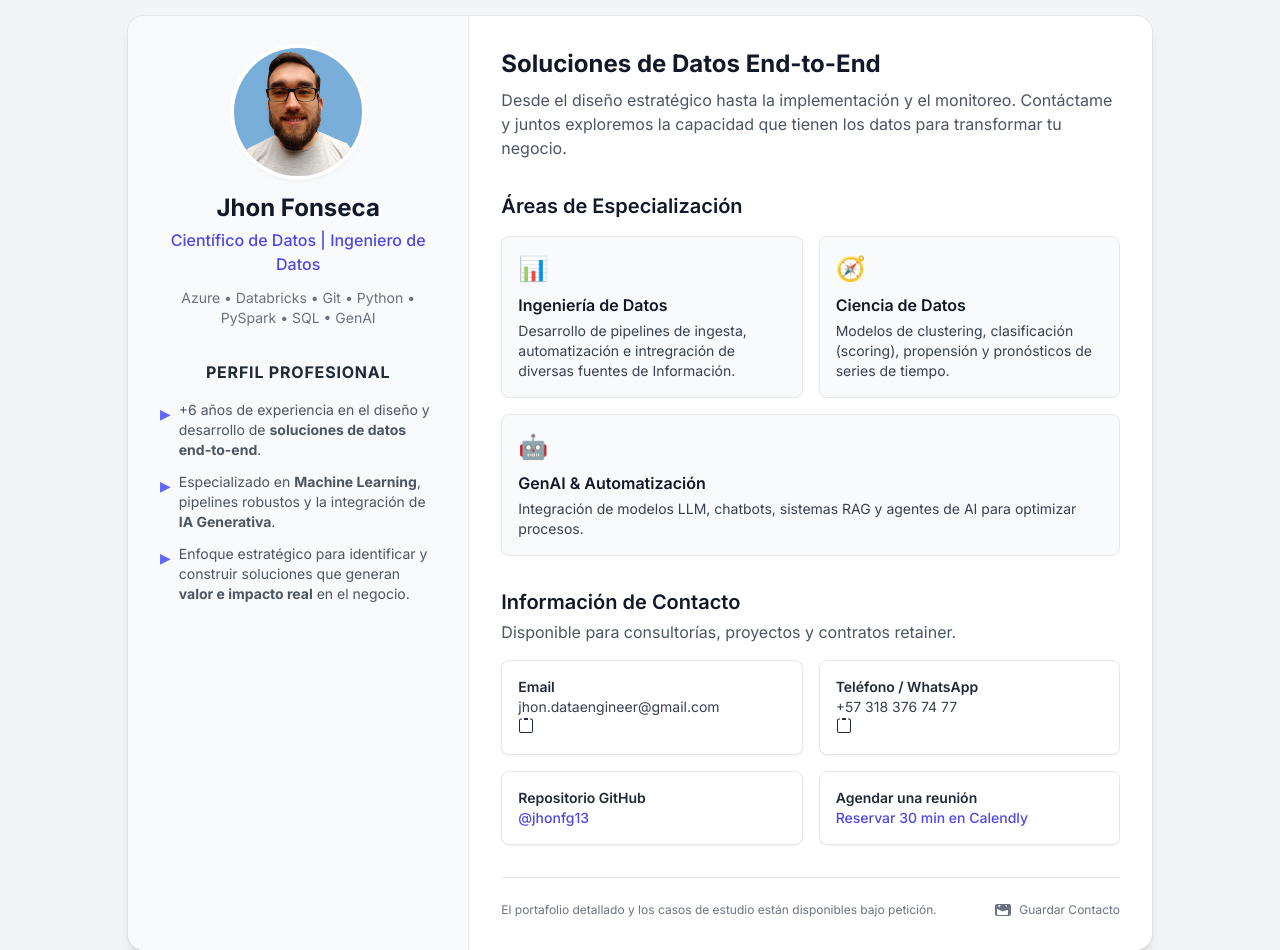
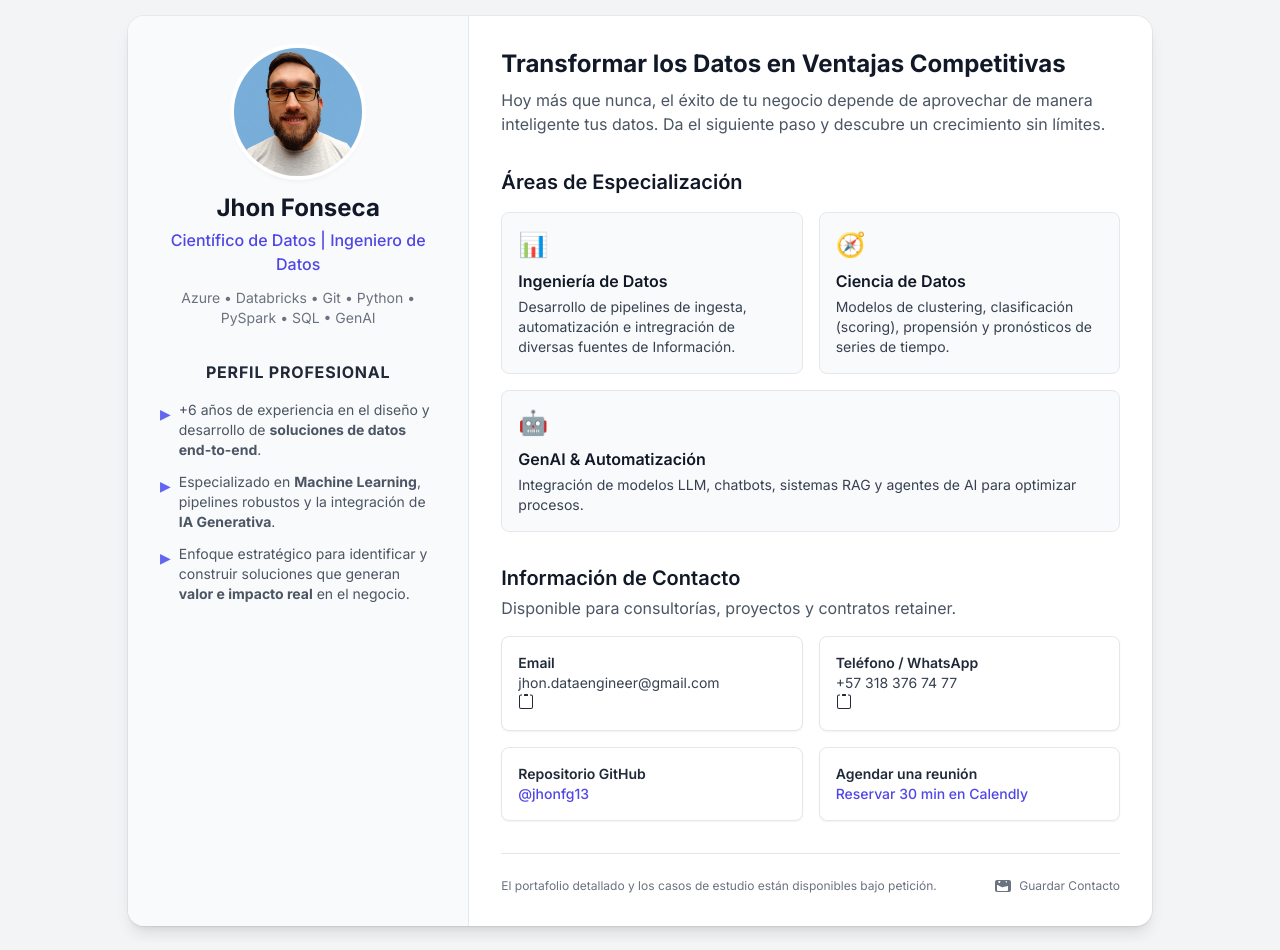
Before and after one commit to jhonfg13/tarjeta-virtual, a plain HTML site: page index.html in a window 1280 px wide. Shown: the top 950 px of the page. Drawn offline with nearby package versions, Linux system fonts and the light colour scheme.

Commit message:
Update index.html

```diff
--- a/index.html
+++ b/index.html
@@ -50,8 +50,8 @@
 
       <section class="md:col-span-2 p-6 sm:p-8 flex flex-col gap-8">
         <div>
-            <h2 class="text-2xl font-bold text-gray-900">Soluciones de Datos End-to-End</h2>
-            <p class="text-gray-600 mt-2">Desde el diseño estratégico hasta la implementación y el monitoreo. Contáctame y juntos exploremos la capacidad que tienen los datos para transformar tu negocio.</p>
+            <h2 class="text-2xl font-bold text-gray-900">Transformar los Datos en Ventajas Competitivas</h2>
+            <p class="text-gray-600 mt-2">Hoy más que nunca, el éxito de tu negocio depende de aprovechar de manera inteligente tus datos. Da el siguiente paso y descubre un crecimiento sin límites.</p>
         </div>
 
         <div>
```
